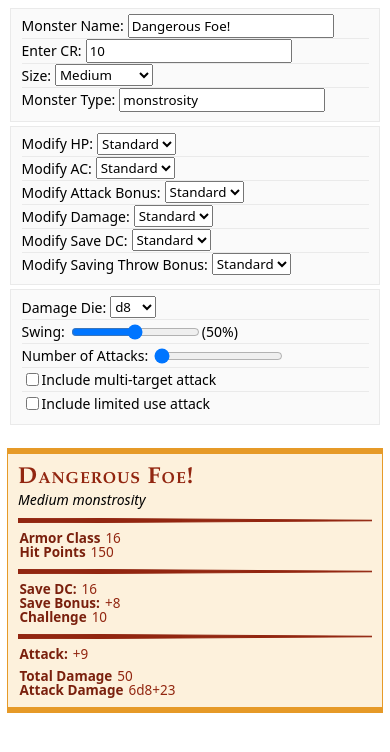
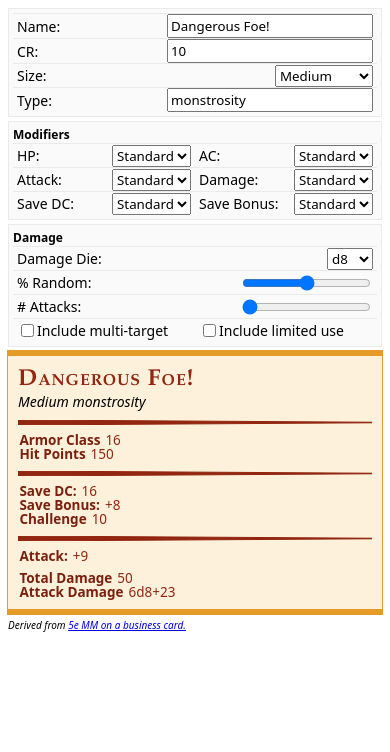
Before and after one commit to asacolips/monster5, a React app: page / in a window 390 px wide. Built offline with nearby package versions, Linux system fonts and the light colour scheme.

Commit message:
Mobile CSS tweaks

```diff
--- a/public/index.html
+++ b/public/index.html
@@ -19,7 +19,7 @@
       work correctly both with client-side routing and a non-root public URL.
       Learn how to configure a non-root public URL by running `npm run build`.
     -->
-    <title>React App</title>
+    <title>Monster5 | Generate Monsters for 5e!</title>
   </head>
   <body>
     <noscript>
--- a/src/index.css
+++ b/src/index.css
@@ -14,19 +14,36 @@ body *{
 form label {
   margin-right: 4px;
 }
+form {
+  margin: 0;
+}
 fieldset {
   border: 1px solid #eaeaea;
   background-color: #fafafa;
-  margin-bottom: 4px;
+  margin: 0 0 4px 0;
+  padding: 4px;
 }
 .form-item {
   display: flex;
   flex-direction: row;
   align-items: center;
+  justify-content: space-between;
   min-height: 24px;
+  clear: both;
+  padding: 0 4px;
+  border-top: 1px solid #eaeaea;
 }
-.form-item + .form-item {
-  border-top: 1px solid #eaeaea;
+.form-item--half {
+  width: 50%;
+  float: left;
+  clear: none;
+}
+.form-item--checkbox {
+  justify-content: flex-start;
+}
+fieldset h3 {
+  margin: 0;
+  font-size: 12px;
 }
 .stat-block {
   text-align: left;
@@ -188,7 +205,12 @@ fieldset {
 .actions:last-child{
   margin: 0;
 }
-
+.footer {
+  display: block;
+  width: 100%;
+  font-size: 10px;
+  margin-top: 4px;
+}
 @media print{
   .orange-border{
     display: none;
@@ -219,7 +241,7 @@ fieldset {
 }
 @media screen and (max-width: 575px){
   .stat-block{
-    margin: 20px 0;
+    margin: 0;
   }
 }
 @media screen and (min-width: 640px) {
@@ -227,6 +249,18 @@ fieldset {
     display: flex;
     flex-direction: row;
     align-items: flex-start;
+    flex-wrap: wrap;
+  }
+
+  .monster__form,
+  .stat-block {
+    width: 50%;
+    margin: 0;
+  }
+
+  .monster__form {
+    padding-right: 10px;
+    max-width: 340px;
   }
 
   .stat-block {
--- a/src/index.js
+++ b/src/index.js
@@ -376,7 +376,7 @@ class ChallengeRatingInput extends React.Component {
     const name = this.props.name;
     return (
       <div className="form-item form-item--text form-item--cr">
-        <label htmlFor={name}>Enter CR:</label>
+        <label htmlFor={name}>CR:</label>
         <input type="number" name={name} value={value} onChange={this.handleChange} />
       </div>
     );
@@ -430,7 +430,7 @@ class ModifierSelect extends React.Component {
     const value = this.props.value;
     const name = this.props.name;
     return (
-      <div className="form-item form-item--select form-item--mod">
+      <div className="form-item form-item--select form-item--half form-item--mod">
         <label htmlFor={name}>{this.props.label}:</label>
         <select name={name} value={value} onChange={this.handleChange}>
           <option value="smaller">Smaller</option>
@@ -460,7 +460,7 @@ class CheckboxInput extends React.Component {
     const value = this.props.value;
     const name = this.props.name;
     return (
-      <div className={"form-item form-item--checkbox form-item--" + name}>
+      <div className={"form-item form-item--checkbox form-item--half form-item--" + name}>
         <input type="checkbox" name={name} checked={value} onChange={this.handleChange}/>
         <label htmlFor={name}>{this.props.label}</label>
       </div>
@@ -513,9 +513,8 @@ class PercentSlider extends React.Component {
     const value = this.props.value;
     return (
       <div className="form-item form-item--range form-item--swing">
-        <label htmlFor="swing">Swing:</label>
+        <label htmlFor="swing">% Random:</label>
         <input type="range" name="swing" min="0" max="1" value={value} onChange={this.handleChange} step="0.1" />
-        <span>({value * 100}%)</span>
       </div>
     );
   }
@@ -535,7 +534,7 @@ class MultiAttackSlider extends React.Component {
     const value = this.props.value;
     return (
       <div className="form-item form-item--range form-item--multiattack">
-        <label htmlFor="multiAttack">Number of Attacks:</label>
+        <label htmlFor="multiAttack"># Attacks:</label>
         <input type="range" name="multiAttack" min="1" max="10" value={value} onChange={this.handleChange} step="1" />
       </div>
     );
@@ -601,7 +600,7 @@ class Monster extends React.Component {
             <TextInput
               value={title}
               name="title"
-              label="Monster Name"
+              label="Name"
               onChangeEvent={this.handleChange} />
             <ChallengeRatingInput
               value={cr}
@@ -613,42 +612,44 @@ class Monster extends React.Component {
             <TextInput
               value={type}
               name="type"
-              label="Monster Type"
+              label="Type"
               onChangeEvent={this.handleChange} />
           </fieldset>
           <fieldset className="monster__fieldset monster__fieldset--modifiers">
+            <div><h3>Modifiers</h3></div>
             <ModifierSelect
               value={modHp}
               name="modHp"
-              label="Modify HP"
+              label="HP"
               onChangeEvent={this.handleChange} />
             <ModifierSelect
               value={modAc}
               name="modAc"
-              label="Modify AC"
+              label="AC"
               onChangeEvent={this.handleChange} />
             <ModifierSelect
               value={modAttack}
               name="modAttack"
-              label="Modify Attack Bonus"
+              label="Attack"
               onChangeEvent={this.handleChange} />
             <ModifierSelect
               value={modDamage}
               name="modDamage"
-              label="Modify Damage"
+              label="Damage"
               onChangeEvent={this.handleChange} />
             <ModifierSelect
               value={modDc}
               name="modDc"
-              label="Modify Save DC"
+              label="Save DC"
               onChangeEvent={this.handleChange} />
             <ModifierSelect
               value={modSave}
               name="modSave"
-              label="Modify Saving Throw Bonus"
+              label="Save Bonus"
               onChangeEvent={this.handleChange} />
           </fieldset>
           <fieldset className="monster__fieldset monster__fieldset--attacks">
+            <div><h3>Damage</h3></div>
             <DieSelect
               value={die}
               onChangeEvent={this.handleChange} />
@@ -661,12 +662,12 @@ class Monster extends React.Component {
             <CheckboxInput
               value={useMultiTarget}
               name="useMultiTarget"
-              label="Include multi-target attack"
+              label="Include multi-target"
               onChangeEvent={this.handleChange} />
             <CheckboxInput
               value={useLimited}
               name="useLimited"
-              label="Include limited use attack"
+              label="Include limited use"
               onChangeEvent={this.handleChange} />
           </fieldset>
         </form>
@@ -721,6 +722,9 @@ class Monster extends React.Component {
           </div>
           <hr className="orange-border bottom" />
         </div>
+        <div className="footer">
+          <em>Derived from <a href="http://blogofholding.com/?p=7338" target="_blank" rel="noopener noreferrer">5e MM on a business card.</a></em>
+        </div>
       </div>
     );
   }
```
